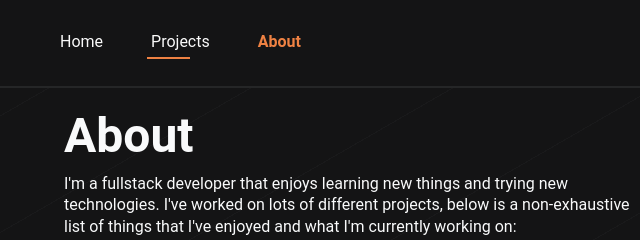
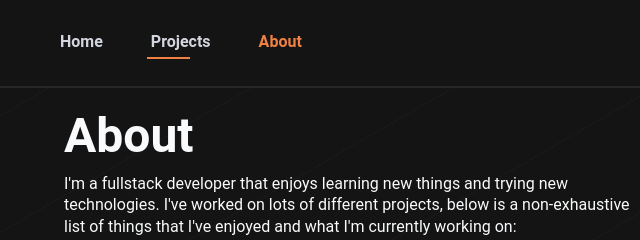
Before and after one commit to ADSmith-0/portfolio-website, an Astro site: page /about in a window 1280 px wide. Shown: the top 240 px of the page, 0-640 px from the left. Built offline with nearby package versions, Linux system fonts and the light colour scheme; Astro itself is replaced by a stand-in of ours.

Commit message:
Updated styling for navbar

```diff
--- a/src/components/Navbar.astro
+++ b/src/components/Navbar.astro
@@ -10,7 +10,7 @@ const links: [href: string, label: string][] = [
   <nav class="flex-row-center relative ml-7 gap-7 no-transition">
     {
       links.map(([href, label]) => (
-        <a href={href} class="px-4 pt-4 mt-2 pb-3">
+        <a href={href} class="nav-link px-4 pt-4 mt-2 pb-3 semibold">
           {label}
         </a>
       ))
@@ -28,8 +28,9 @@ const links: [href: string, label: string][] = [
     height: var(--navbar-height);
     box-sizing: border-box;
   }
-  a {
+  a.nav-link {
     text-decoration: none;
+    color: hsl(var(--grey-200));
 
     &.selected {
       font-weight: bold;
```
